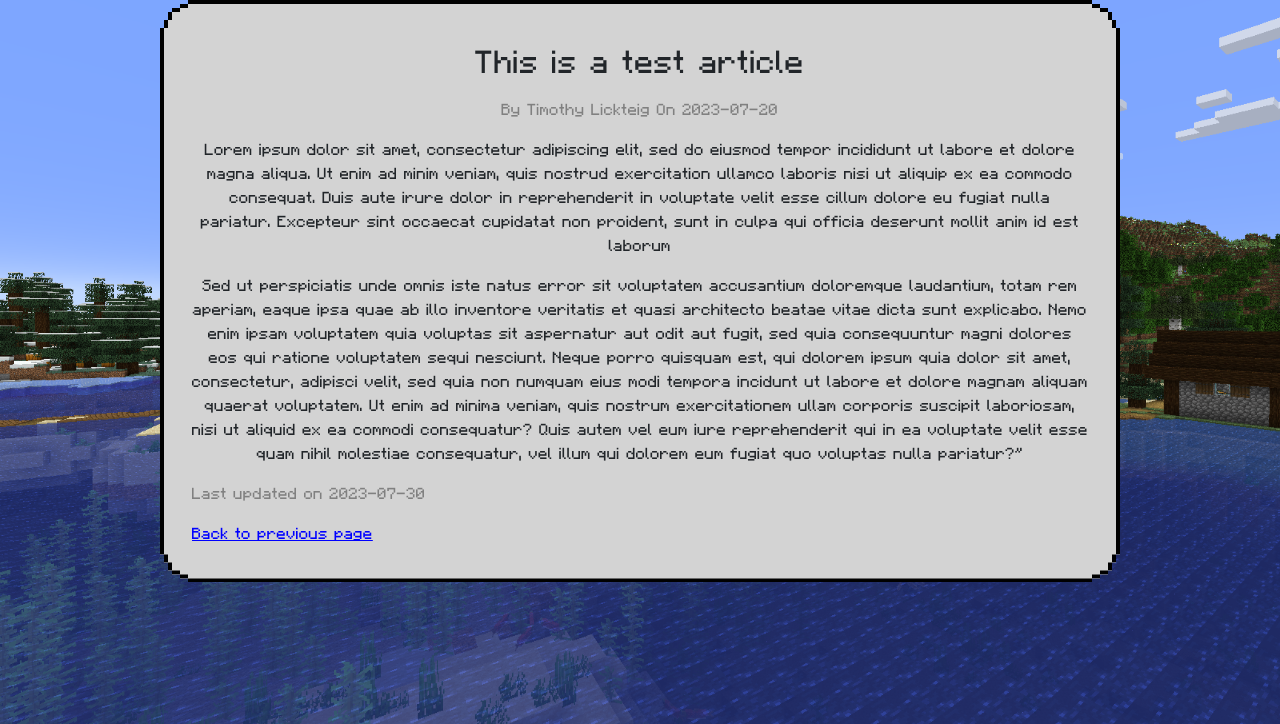
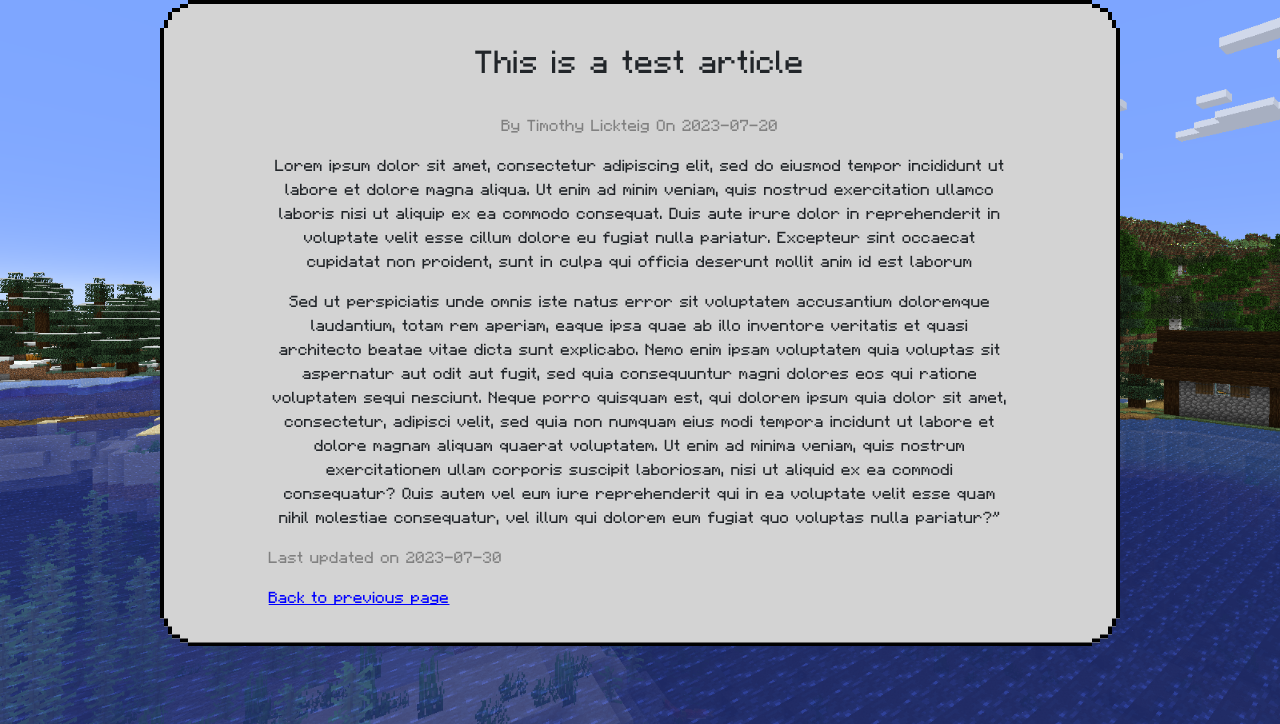
Before and after one commit to tlickteig/minepaper_web, a PHP site: page /blog/article/this-is-a-test-article in a window 1280 px wide. Shown: the part 76-800 px from the top of the page. Run offline with PHP 8.4, Linux system fonts and the light colour scheme.

Commit message:
Changed blog pages to have same margins as rest of site

```diff
--- a/src/blog/article.php
+++ b/src/blog/article.php
@@ -33,6 +33,7 @@
     <h2><?php echo $article->get_title(); ?></h2>
 </div>
 
+<div class="col-lg-10 mx-auto main-text">
     <p style="color: gray">
         By
         <?php echo $article->get_author(); ?>
@@ -52,6 +53,6 @@
         }
     ?>
 
-<a style="text-align: left; color: blue;" href="#" onclick="history.back()">Back to previous page</back>
-
+    <a style="text-align: left; float: left; color: blue;" href="#" onclick="history.back()">Back to previous page</back>
     <?php require "$documentRoot/common/pageBottom.php" ?>
+</div>
--- a/src/blog/index.php
+++ b/src/blog/index.php
@@ -10,6 +10,7 @@
     <h2>All Articles</h2>
 </div>
 
+<div class="col-lg-10 mx-auto main-text">
     <?php foreach($articles as $article) : ?>
         <h4 style="text-align: left">
             <a href="<?php echo $article->get_path(); ?>">
@@ -24,5 +25,6 @@
             <?php echo $article->get_description(); ?>
         </p>
     <?php endforeach; ?>
+</div>
 
 <?php require "$documentRoot/common/pageBottom.php" ?>
```
Lines whose indentation alone changed are shown as unchanged.
